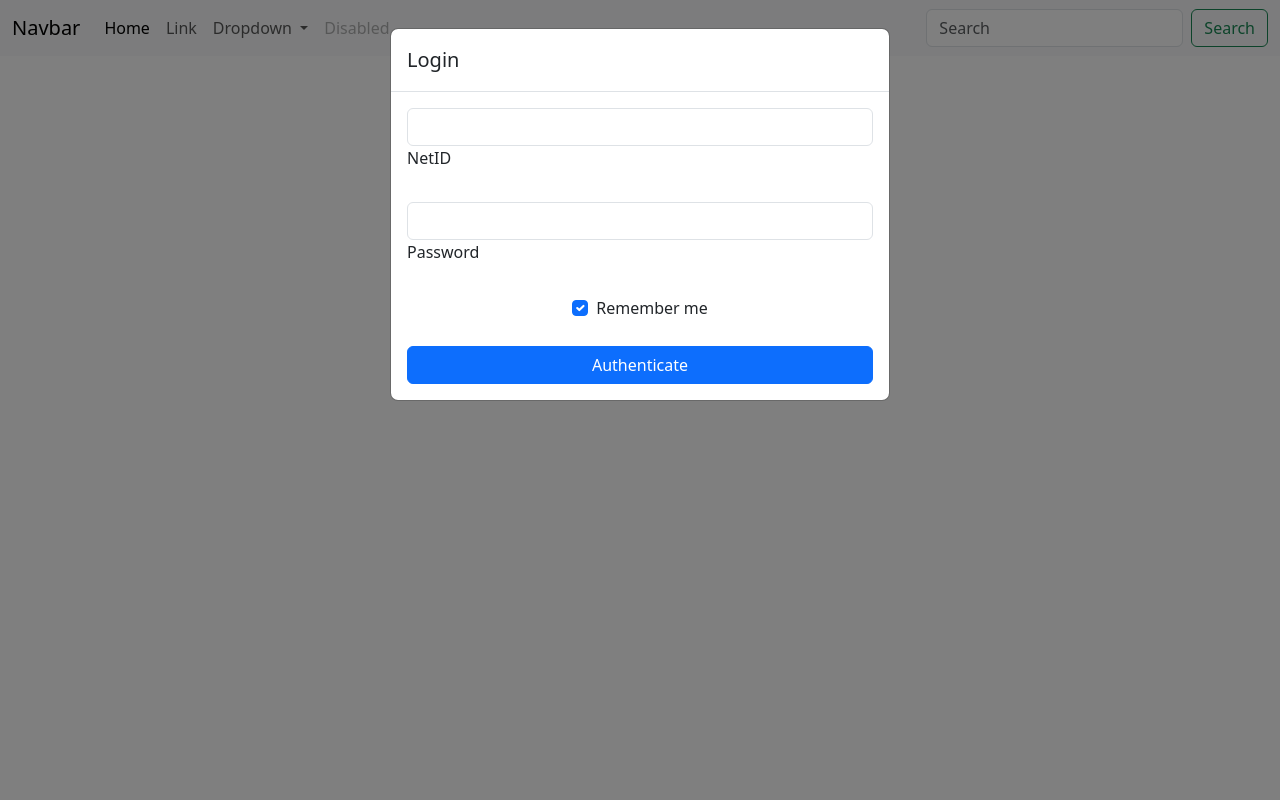
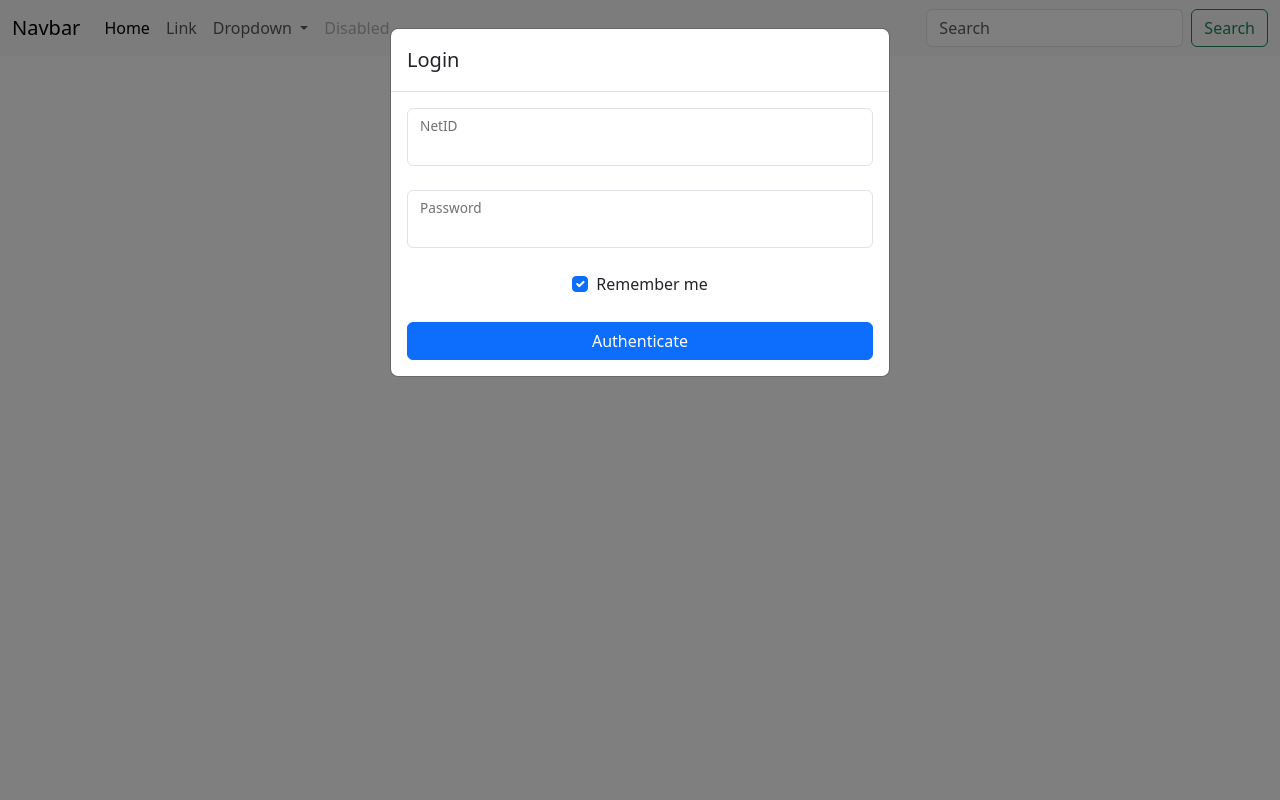
Before and after one commit to ctrlx-project/ctrl-x, a Python web app: template app/templates/login.html in a window 1280 px wide. Run offline with Jinja, Linux system fonts and the light colour scheme; the template is opened without the code that fills it, so the values that code supplies are empty.

Commit message:
Change style

```diff
--- a/app/templates/components/login-modal.html
+++ b/app/templates/components/login-modal.html
@@ -8,12 +8,12 @@
             <div class="modal-body">
                 <form method="POST" action="/underground/auth">
                     <!-- Netid input -->
-                    <div class="mb-4">
+                    <div class="mb-4 form-floating">
                         <input name="netid" type="text" id="netid" class="form-control"/>
                         <label class="form-label" for="netid">NetID</label>
                     </div>
                     <!-- Password input -->
-                    <div class="mb-4">
+                    <div class="mb-4 form-floating">
                         <input name="password" type="password" id="password" class="form-control"/>
                         <label class="form-label" for="password">Password</label>
                     </div>
```
